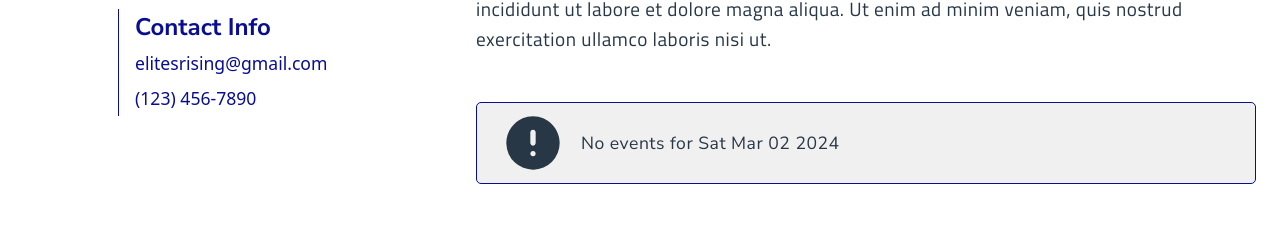
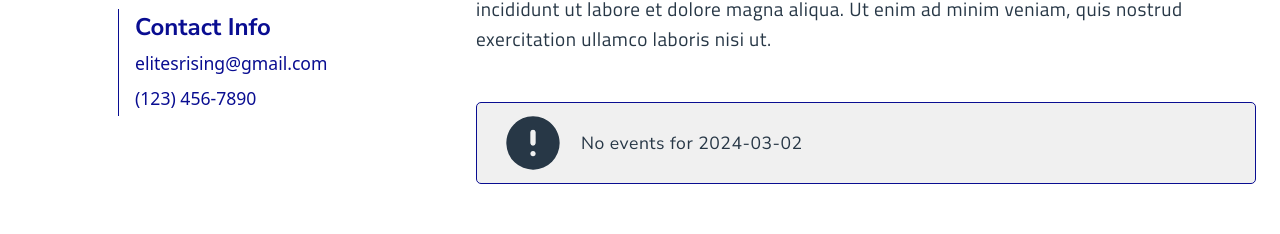
Before and after one commit to oseivale/elitesrising-dot-org, a Next.js app: page /events in a window 1280 px wide. Shown: the part 640-874 px from the top of the page. Built offline with nearby package versions, Linux system fonts and the light colour scheme; a web font is replaced by a local one.

Commit message:
small modifications to logic

```diff
--- a/src/components/Calendar/Calendar.js
+++ b/src/components/Calendar/Calendar.js
@@ -2,18 +2,17 @@ import { useState, useEffect } from 'react';
 import styles from './Calendar.module.css'; // Import CSS module for styling
 import { nunito_sans } from '@/fonts/fonts';
 import { events } from '../data';
-import { CalendarIcon } from '@/icons/calendar';
 import { Clock } from '@/icons/clock';
 import { Location } from '@/icons/location';
-import { Info } from '@/icons/info';
 import { Alert } from '@/icons/alert';
 import Link from 'next/link';
+import { format, startOfMonth, endOfMonth, startOfWeek, endOfWeek, addDays, isSameMonth, isSameDay } from 'date-fns';
 
 const Calendar = () => {
-    const [selectedDate, setSelectedDate] = useState(null);
-    const [selectedEvents, setSelectedEvents] = useState(null)
-    const [formattedCurrentDate, setFormattedCurrentDate] = useState('')
-    const [todaysEvent, setTodaysEvent] = useState('')
+    // const [selectedDate, setSelectedDate] = useState(null);
+    const [selectedDate, setSelectedDate] = useState(new Date());
+
+    const [selectedEvents, setSelectedEvents] = useState(null);
     const [eventsForSelectedDate, setEventsForSelectedDate] = useState([]);
 
     useEffect(() => {
@@ -21,35 +20,34 @@ const Calendar = () => {
         const eventsForToday = filterEventsByDate(events, currentDate);
         setEventsForSelectedDate(eventsForToday);
         setSelectedDate(currentDate);
+        console.log('eventsForToday', eventsForToday)
     }, []);
 
     const filterEventsByDate = (events, date) => {
         const filteredEvents = events.filter(event => {
-            const eventDate = new Date(event.date);
-            const formattedDate = `${eventDate.getFullYear()}-${eventDate.getMonth() + 1}-${eventDate.getDate()}`;
+            console.log('events line 28', events)
+            const eventDate = new Date(event.formattedDate);
+            console.log('eventDate line 30', eventDate)
+            return isSameDay(eventDate, date);
+        });
 
-            return eventDate.toDateString() === date.toDateString();
-        });
+        console.log('filteredEvents', filteredEvents)
 
         return filteredEvents.length > 0 ? filteredEvents : null;
     };
 
-
-
-
     const handleDayClick = (day) => {
         setSelectedDate(day);
         const eventsForSelectedDate = filterEventsByDate(events, day);
-        setSelectedEvents(eventsForSelectedDate)
+        setSelectedEvents(eventsForSelectedDate);
         setEventsForSelectedDate(eventsForSelectedDate);
-        // You can perform additional actions with the filtered events
-        // You can perform additional actions here when a day is clicked
     };
 
     const generateCalendarDays = (year, month) => {
         const days = [];
         const totalDaysInMonth = new Date(year, month + 1, 0).getDate();
         const firstDayOfMonth = new Date(year, month, 1).getDay();
+        const currentDate = new Date();
 
         // Add empty squares for days before the start of the month
         for (let i = 0; i < firstDayOfMonth; i++) {
@@ -62,15 +60,13 @@ const Calendar = () => {
             days.push(
                 <div
                     key={i}
-                    className={`${styles.day} ${date.getDate() === currentDate.getDate() ? styles.currentDate : ''} ${selectedDate && date.toDateString() === selectedDate.toDateString() ? styles.selected : ''}`}
+                    className={`${styles.day} ${isSameDay(date, currentDate) ? styles.currentDate : ''} ${selectedDate && isSameDay(date, selectedDate) ? styles.selected : ''}`}
                     onClick={() => handleDayClick(date)}
                 >
                     {i}
                 </div>
             );
         }
-
-        console.log('formatCurrentDate()', formattedCurrentDate)
 
         // Calculate the number of empty squares at the end of the month
         const lastDayOfMonth = new Date(year, month + 1, 0).getDay();
@@ -84,39 +80,23 @@ const Calendar = () => {
         return days;
     };
 
-
     const currentDate = new Date();
     const currentYear = currentDate.getFullYear();
     const currentMonth = currentDate.getMonth();
 
-
-    // const test = events?.filter(event => event.date === formattedCurrentDate[0].date)
-
-    // console.log('Todayyyy', test)
+    console.log('eventsForSelectedDate', eventsForSelectedDate)
+    console.log('currentYear', currentYear)
+    console.log('currentMonth', currentMonth)
 
     return (
         <div className={`${styles.calendar} ${nunito_sans.className}`}>
-
             <div className={styles.calendarContentContainer}>
-
-                {/* <div>
-                    {selectedEvents?.map(selectedEvent => {
-                        return (
-                            <div key={selectedEvent.id}>
-                                <h1>{selectedEvent.title}</h1>
-                                <p>{selectedEvent.description}</p>
-                            </div>
-                        )
-                    })}
-                </div> */}
                 <div className={`${styles.eventWrapper} ${nunito_sans.className}`}>
-
                     {eventsForSelectedDate ? (
                         <div className={styles.eventContent}>
-                            {/* <h1>{selectedDate?.toDateString()}</h1> */}
                             <div className={styles.selectedDate}>
-                                <h3 className={styles.selectedDateMonth}>{`${currentDate.toLocaleString('default', { month: 'short' })}`}</h3>
-                                <h3 className={styles.selectedDateDay}>{`${selectedDate?.getDate()}`}</h3>
+                                <h3 className={styles.selectedDateMonth}>{format(currentDate, 'MMM')}</h3>
+                                <h3 className={styles.selectedDateDay}>{format(selectedDate, 'd')}</h3>
                             </div>
                             {eventsForSelectedDate.map(event => (
                                 <div className={styles.eventInfo} key={event.id}>
@@ -136,10 +116,15 @@ const Calendar = () => {
                             ))}
                         </div>
                     ) : (
-                        <p className={styles.noEventDescription}><Alert />No events for {selectedDate?.toDateString()}</p>
+                            <p className={styles.noEventDescription}><Alert />No events for {selectedDate && format(selectedDate, 'yyyy-MM-dd')}</p>
                     )}
                 </div>
-                <h2 className={`${styles.calendarHeader} ${nunito_sans.className}`}>{`${currentDate.toLocaleString('default', { month: 'long' })} ${currentYear}`}</h2>
+
+
+                <h2 className={`${styles.calendarHeader} ${nunito_sans.className}`}>
+                    {`${format(currentDate, 'MMMM')} ${currentYear}`}
+                </h2>
+
                 <div className={styles.daysContainer}>
                     {['Sun', 'Mon', 'Tue', 'Wed', 'Thu', 'Fri', 'Sat'].map(day => (
                         <div key={day} className={` ${nunito_sans.className} ${styles.dayOfWeek}`}>
@@ -149,7 +134,6 @@ const Calendar = () => {
                     {generateCalendarDays(currentYear, currentMonth)}
                 </div>
             </div>
-
         </div>
     );
 };
--- a/src/components/MainNav/MainNav.js
+++ b/src/components/MainNav/MainNav.js
@@ -50,8 +50,6 @@ export function MainNav({ navLinks }) {
         };
     }, []); // Empty dependency array ensures that this effect runs only once on mount
 
-
-    console.log('scrollY', scrollY)
     const toggleOpen = () => {
         setOpen(!open)
     }
--- a/src/components/data.js
+++ b/src/components/data.js
@@ -213,9 +213,9 @@ export const headerColumn2 = [
 ]
 
 export const events = [
-    { id: 1, title: 'Boom in younger volunteers following pandemic', time: '12pm-1:30pm', location: 'Toronto, ON', date: '2024-3-25', description: 'Lorem ipsum dolor sit amet, consectetur adipiscing elit, sed do eiusmod tempor incididunt ut labore et dolore magna aliqua. Ut enim ad minim veniam, quis nostrud exercitation ullamco laboris nisi ut aliquip ex ea commodo consequat.' },
-    { id: 2, title: 'Summit to focus on responsible use of AI in fundraising', time: '12pm-1:30pm', location: 'Toronto, ON', date: '2024-3-26', description: 'Lorem ipsum dolor sit amet, consectetur adipiscing elit, sed do eiusmod tempor incididunt ut labore et dolore magna aliqua. Ut enim ad minim veniam, quis nostrud exercitation ullamco laboris nisi ut aliquip ex ea commodo consequat.' },
-    { id: 3, title: 'Wine and food pairing perfection', time: '12pm-1:30pm', location: 'Toronto, ON', date: '2024-3-23', description: 'Lorem ipsum dolor sit amet, consectetur adipiscing elit, sed do eiusmod tempor incididunt ut labore et dolore magna aliqua. Ut enim ad minim veniam, quis nostrud exercitation ullamco laboris nisi ut aliquip ex ea commodo consequat.' },
-    { id: 4, title: 'Excitement From A Quote About Charity', time: '12pm-1:30pm', location: 'Toronto, ON', date: '2024-3-28', description: 'Lorem ipsum dolor sit amet, consectetur adipiscing elit, sed do eiusmod tempor incididunt ut labore et dolore magna aliqua. Ut enim ad minim veniam, quis nostrud exercitation ullamco laboris nisi ut aliquip ex ea commodo consequat.' },
-    { id: 5, title: 'Provide Pure Water And Fresh Food For Syrian', time: '12pm-1:30pm', location: 'Toronto, ON', date: '2024-3-22', description: 'I have traced the Rebel spies to her. Now she is my only link to finding their secret base. What?! I care. So, what do you think of her, Han? The Force is strong with this one. I have you now. ' },
+    { id: 1, title: 'Boom in younger volunteers following pandemic', time: '12pm-1:30pm', location: 'Toronto, ON', formattedDate: '2024-03-25', date: '2024-3-25', description: 'Lorem ipsum dolor sit amet, consectetur adipiscing elit, sed do eiusmod tempor incididunt ut labore et dolore magna aliqua. Ut enim ad minim veniam, quis nostrud exercitation ullamco laboris nisi ut aliquip ex ea commodo consequat.' },
+    { id: 2, title: 'Summit to focus on responsible use of AI in fundraising', time: '12pm-1:30pm', location: 'Toronto, ON', formattedDate: '2024-03-26', date: '2024-3-26', description: 'Lorem ipsum dolor sit amet, consectetur adipiscing elit, sed do eiusmod tempor incididunt ut labore et dolore magna aliqua. Ut enim ad minim veniam, quis nostrud exercitation ullamco laboris nisi ut aliquip ex ea commodo consequat.' },
+    { id: 3, title: 'Wine and food pairing perfection', time: '12pm-1:30pm', location: 'Toronto, ON', formattedDate: '2024-03-23', date: '2024-3-23', description: 'Lorem ipsum dolor sit amet, consectetur adipiscing elit, sed do eiusmod tempor incididunt ut labore et dolore magna aliqua. Ut enim ad minim veniam, quis nostrud exercitation ullamco laboris nisi ut aliquip ex ea commodo consequat.' },
+    { id: 4, title: 'Excitement From A Quote About Charity', time: '12pm-1:30pm', location: 'Toronto, ON', formattedDate: '2024-03-28', date: '2024-3-28', description: 'Lorem ipsum dolor sit amet, consectetur adipiscing elit, sed do eiusmod tempor incididunt ut labore et dolore magna aliqua. Ut enim ad minim veniam, quis nostrud exercitation ullamco laboris nisi ut aliquip ex ea commodo consequat.' },
+    { id: 5, title: 'Provide Pure Water And Fresh Food For Syrian', time: '12pm-1:30pm', location: 'Toronto, ON', formattedDate: '2024-03-22', date: '2024-3-22', description: 'I have traced the Rebel spies to her. Now she is my only link to finding their secret base. What?! I care. So, what do you think of her, Han? The Force is strong with this one. I have you now. ' },
 ];
--- a/src/pages/events/index.js
+++ b/src/pages/events/index.js
@@ -3,6 +3,13 @@ import { Layout } from "@/components/Layout/Layout";
 import { PageWrapper } from "@/components/PageWrapper/PageWrapper";
 import { nunito_sans, titillium_web } from "@/fonts/fonts";
 
+export const events = [
+    { id: 1, title: 'Boom in younger volunteers following pandemic', time: '12pm-1:30pm', location: 'Toronto, ON', date: '2024-3-25', description: 'Lorem ipsum dolor sit amet, consectetur adipiscing elit, sed do eiusmod tempor incididunt ut labore et dolore magna aliqua. Ut enim ad minim veniam, quis nostrud exercitation ullamco laboris nisi ut aliquip ex ea commodo consequat.' },
+    { id: 2, title: 'Summit to focus on responsible use of AI in fundraising', time: '12pm-1:30pm', location: 'Toronto, ON', date: '2024-3-26', description: 'Lorem ipsum dolor sit amet, consectetur adipiscing elit, sed do eiusmod tempor incididunt ut labore et dolore magna aliqua. Ut enim ad minim veniam, quis nostrud exercitation ullamco laboris nisi ut aliquip ex ea commodo consequat.' },
+    { id: 3, title: 'Wine and food pairing perfection', time: '12pm-1:30pm', location: 'Toronto, ON', date: '2024-3-23', description: 'Lorem ipsum dolor sit amet, consectetur adipiscing elit, sed do eiusmod tempor incididunt ut labore et dolore magna aliqua. Ut enim ad minim veniam, quis nostrud exercitation ullamco laboris nisi ut aliquip ex ea commodo consequat.' },
+    { id: 4, title: 'Excitement From A Quote About Charity', time: '12pm-1:30pm', location: 'Toronto, ON', date: '2024-3-28', description: 'Lorem ipsum dolor sit amet, consectetur adipiscing elit, sed do eiusmod tempor incididunt ut labore et dolore magna aliqua. Ut enim ad minim veniam, quis nostrud exercitation ullamco laboris nisi ut aliquip ex ea commodo consequat.' },
+    { id: 5, title: 'Provide Pure Water And Fresh Food For Syrian', time: '12pm-1:30pm', location: 'Toronto, ON', date: '2024-3-22', description: 'I have traced the Rebel spies to her. Now she is my only link to finding their secret base. What?! I care. So, what do you think of her, Han? The Force is strong with this one. I have you now. ' },
+];
 
 export default function Events() {
 
@@ -11,7 +18,7 @@ export default function Events() {
             <PageWrapper pageHeader={'Events'} pageHeaderImg={'/panos-sakalakis-63sI4HO30tw-unsplash.jpg'}>
                 <h1 className={nunito_sans.className}>{`What's going on?`}</h1>
                 <p className={titillium_web.className}>Lorem ipsum dolor sit amet, consectetur adipiscing elit, sed do eiusmod tempor incididunt ut labore et dolore magna aliqua. Ut enim ad minim veniam, quis nostrud exercitation ullamco laboris nisi ut.</p>
-                <Calendar />
+                <Calendar events={events} />
             </PageWrapper>
         </Layout>
     )
```
Also changed, not shown: package.json (+6 -5 lines), 1 other file (tests, documents, lock files or other folders).
